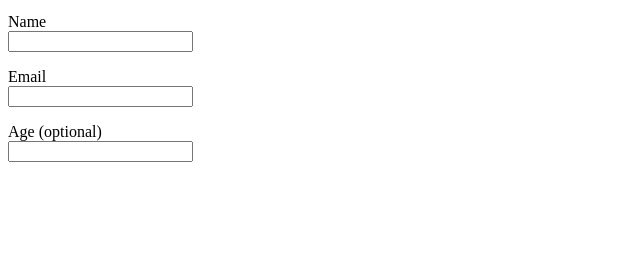
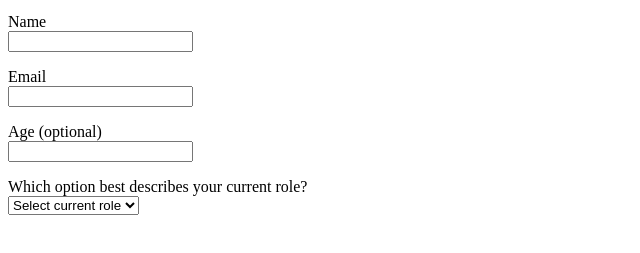
Before and after one commit to jikoukou/Survey-form, a plain HTML site: page index.html in a window 1280 px wide. Shown: the part 101-354 px from the top of the page, without its empty margins (0-640 px from the left). Drawn offline with Linux system fonts and the light colour scheme.

Commit message:
Added select

```diff
--- a/index.html
+++ b/index.html
@@ -35,6 +35,20 @@
 				   <input type="number" name="age" id="age" required />
                 </p>
 
+				<p>
+				    <label>Which option best describes your current role?
+						<br>
+						<select name="select">
+							<option value="">Select current role</option>
+
+							<option value="1">Student</option>
+							<option value="2">Full time job</option>
+							<option value="3">Full time learner</option>
+							<option value="4">Prefer not to say</option>
+							<option value="5">Other</option>
+						</select>
+					</label>
+				</p>
 			</form>
 
 
```
